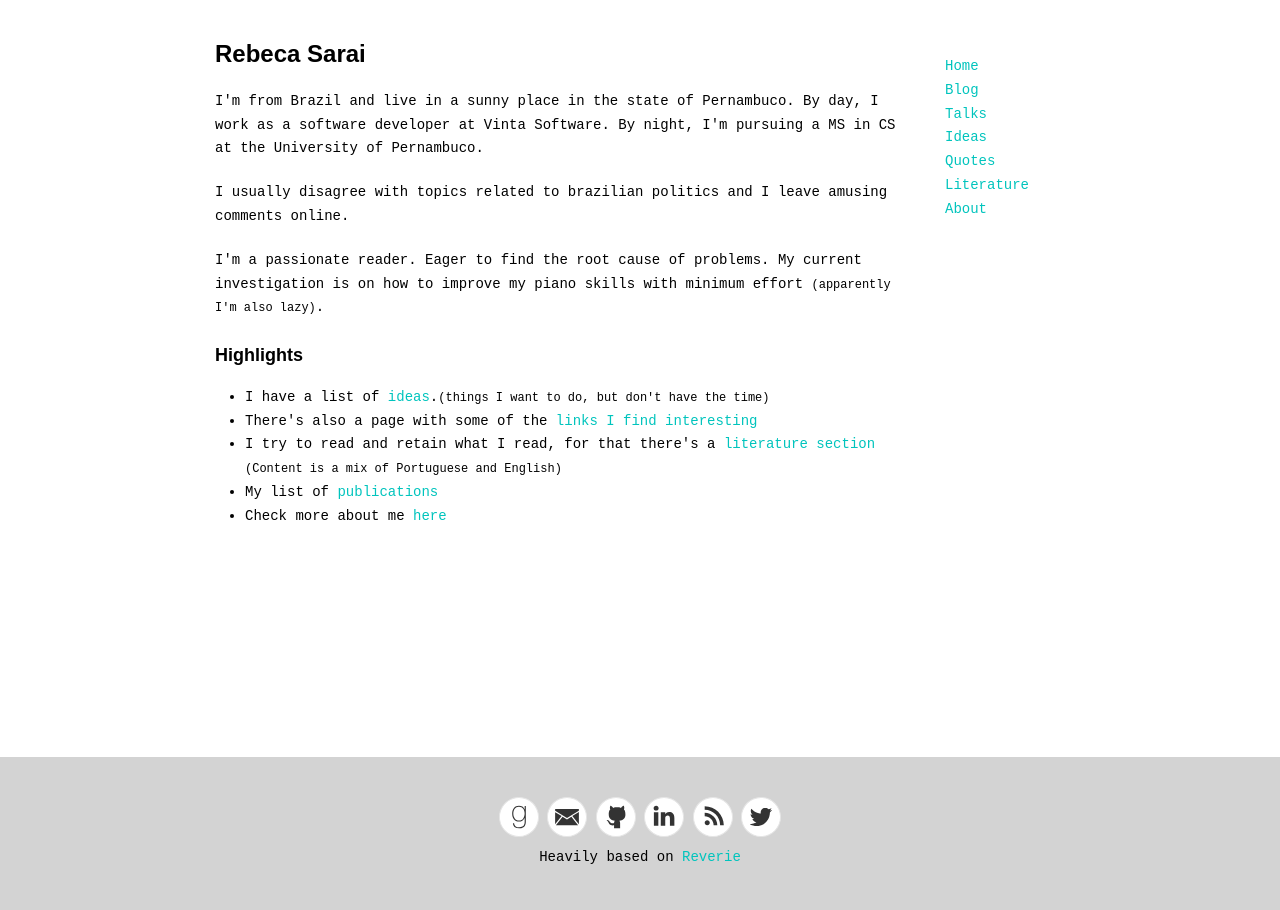
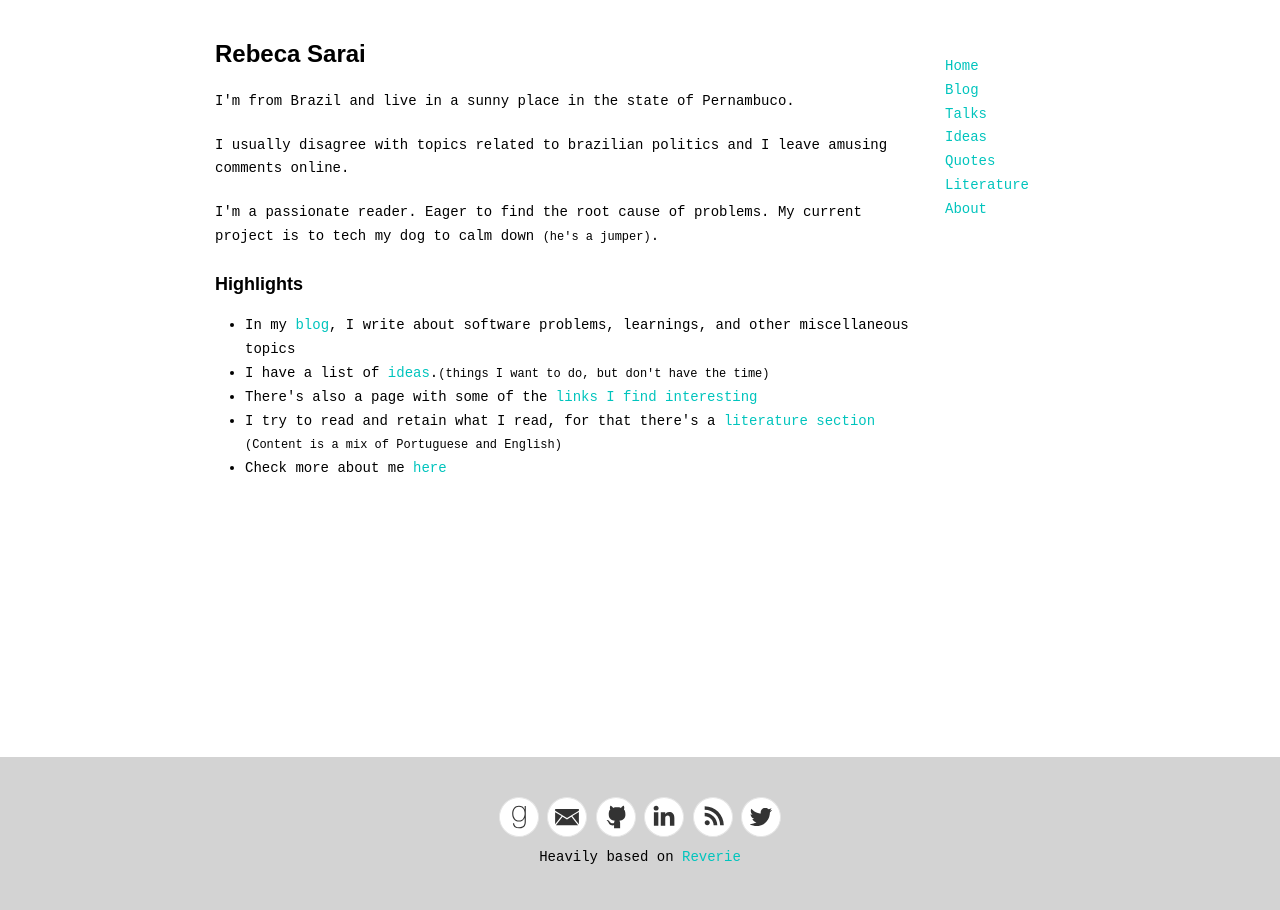
Before and after one commit to rsarai/-rsarai.github.io, a Jekyll site: the page built from index.html, in a window 1280 px wide. Built offline with Jekyll 4.4.1, drawn with Linux system fonts in a browser that asks for light colours.

```diff
--- a/index.html
+++ b/index.html
@@ -5,15 +5,15 @@ layout: default
 
 <div>
     <h1 class="hello">Rebeca Sarai</h1>
-    <p>I'm from Brazil and live in a sunny place in the state of Pernambuco. By day, I work as a software developer at Vinta Software. By night, I'm pursuing a MS in CS at the University of Pernambuco.</p>
+    <p>I'm from Brazil and live in a sunny place in the state of Pernambuco.</p>
     <p>I usually disagree with topics related to brazilian politics and I leave amusing comments online.</p>
-    <p>I'm a passionate reader. Eager to find the root cause of problems. My current investigation is on how to improve my piano skills with minimum effort <span class="small">(apparently I'm also lazy)</span>.</p>
+    <p>I'm a passionate reader. Eager to find the root cause of problems. My current project is to tech my dog to calm down <span class="small">(he's a jumper)</span>.</p>
     <h3>Highlights</h3>
     <ul>
+        <li><p>In my <a href="{{ site.baseurl }}/blog">blog</a>, I write about software problems, learnings, and other miscellaneous topics</p></li>
         <li><p>I have a list of <a href="{{ site.baseurl }}/ideas">ideas</a>.<span class="small">(things I want to do, but don't have the time)</span></p></li>
         <li><p>There's also a page with some of the <a href="{{ site.baseurl }}/links">links I find interesting</a></p></li>
         <li><p>I try to read and retain what I read, for that there's a <a href="{{ site.baseurl }}/books">literature section</a> <span class="small">(Content is a mix of Portuguese and English)</span></p></li>
-        <li><p>My list of <a href="{{ site.baseurl }}/publications">publications</a></p></li>
         <li><p>Check more about me <a href="{{ site.baseurl }}/about">here</a></p></li>
     </ul>
 </div>
```
Also changed, not shown: _posts/2022-07-03-browser-perf-inactive-tabs.md (added, +64 -0 lines), images/2022-07-03-browser-perf-inactive-tabs/distribution.png (added).
